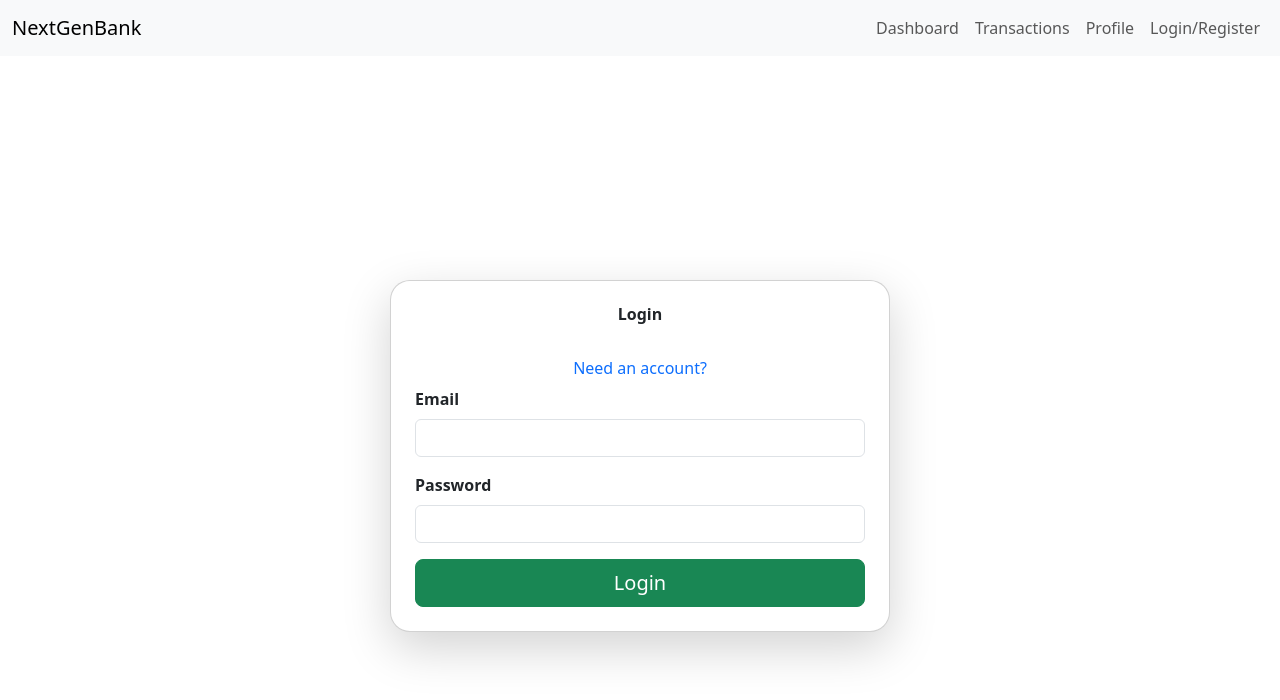
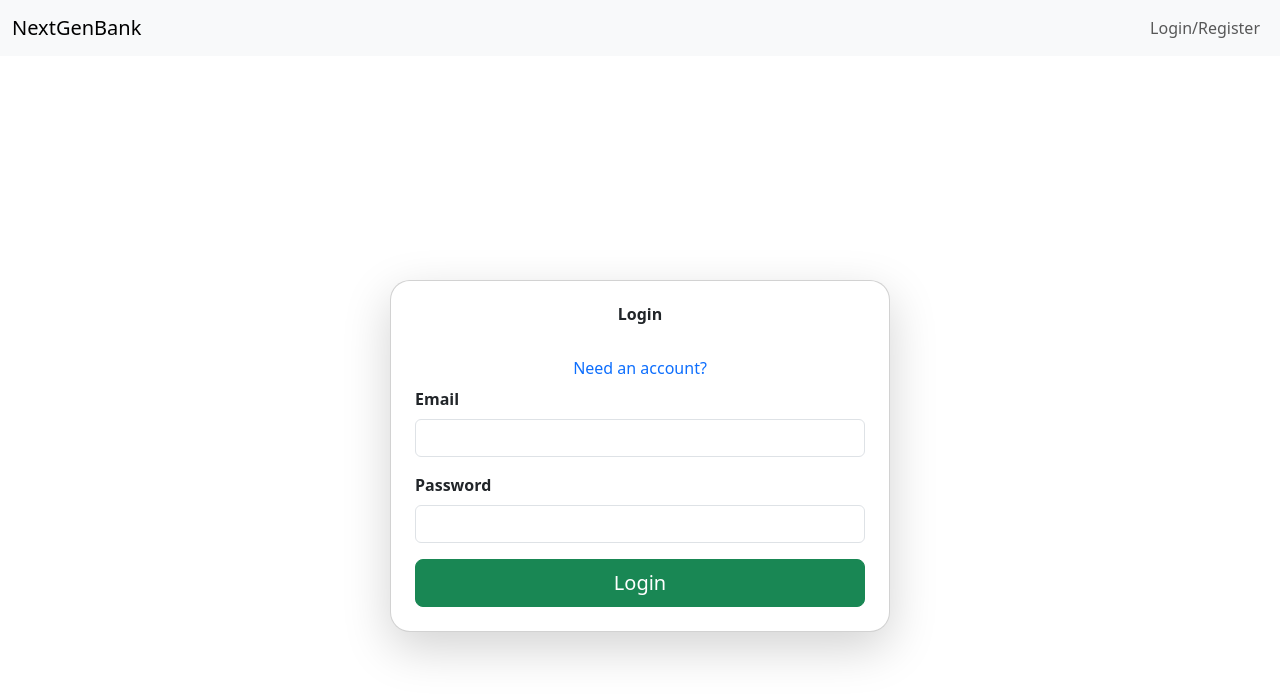
Before and after one commit to NextGenBank/frontend-BankApplication, a Vue app: page /auth in a window 1280 px wide. Shown: the top 700 px of the page. Built offline with nearby package versions, Linux system fonts and the light colour scheme.

Commit message:
logout fixed

```diff
--- a/src/App.vue
+++ b/src/App.vue
@@ -1,24 +1,56 @@
 <script>
+import { useUserStore } from "@/stores/user";
+import { onMounted } from "vue";
+
 export default {
   setup() {
+    const userStore = useUserStore();
+
+    // restore auth state on page reload if token exists
+    onMounted(() => {
+      const token = localStorage.getItem("token");
+      if (token && !userStore.isAuthenticated) {
+        // opt, fetch user data from backend if needed
+        userStore.isAuthenticated = true;
+      }
+    });
+
+    const handleLogout = () => {
+      userStore.logout();
+    };
+
+    return {
+      userStore,
+      handleLogout,
+    };
   },
 };
 </script>
-<!--
-  Make a check that if you're an employee the navigation is hidden because employee uses sidebar instead
- -->
+
 <template>
-  <nav class="navbar navbar-expand-lg navbar-light bg-light">
+  <!-- Hide navbar if user is EMPLOYEE (they use sidebar instead) -->
+  <nav
+    class="navbar navbar-expand-lg navbar-light bg-light"
+    v-if="!userStore.user || userStore.user.role !== 'EMPLOYEE'"
+  >
     <div class="container-fluid">
       <RouterLink to="/" class="navbar-brand">NextGenBank</RouterLink>
+
       <div class="navbar-nav ms-auto">
-        <RouterLink class="nav-item nav-link" to="/customerdashboard">Dashboard</RouterLink>
-        <RouterLink class="nav-item nav-link" to="/customertransactions">Transactions</RouterLink>
-        <RouterLink class="nav-item nav-link" to="/customerprofile">Profile</RouterLink>
-        <RouterLink class="nav-item nav-link" to="/auth">Login/Register</RouterLink>
+        <template v-if="userStore.isAuthenticated">
+          <RouterLink class="nav-item nav-link" to="/customerdashboard">Dashboard</RouterLink>
+          <RouterLink class="nav-item nav-link" to="/customertransactions">Transactions</RouterLink>
+          <RouterLink class="nav-item nav-link" to="/customerprofile">Profile</RouterLink>
+          <button class="nav-item nav-link btn btn-link" @click="handleLogout">Logout</button>
+        </template>
+
+        <template v-else>
+          <RouterLink class="nav-item nav-link" to="/auth">Login/Register</RouterLink>
+        </template>
       </div>
     </div>
   </nav>
+
   <div class="container">
     <main>
       <RouterView />
--- a/src/stores/user.js
+++ b/src/stores/user.js
@@ -1,4 +1,5 @@
 import { defineStore } from "pinia";
+import { setAuthToken } from "@/utils/auth";
 
 export const useUserStore = defineStore("user", {
   state: () => ({
@@ -14,6 +15,7 @@ export const useUserStore = defineStore("user", {
       this.user = null;
       this.isAuthenticated = false;
       localStorage.removeItem("token");
+      setAuthToken(null); // clear token from Axios headers
     },
   },
 });
```
